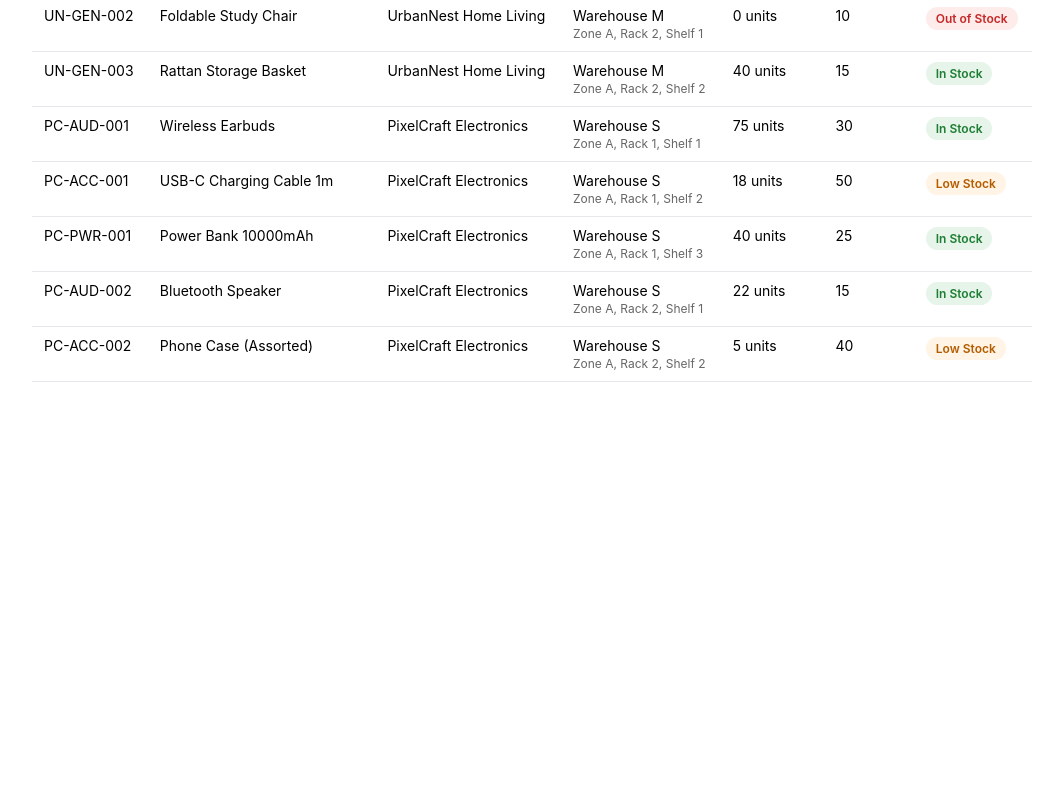
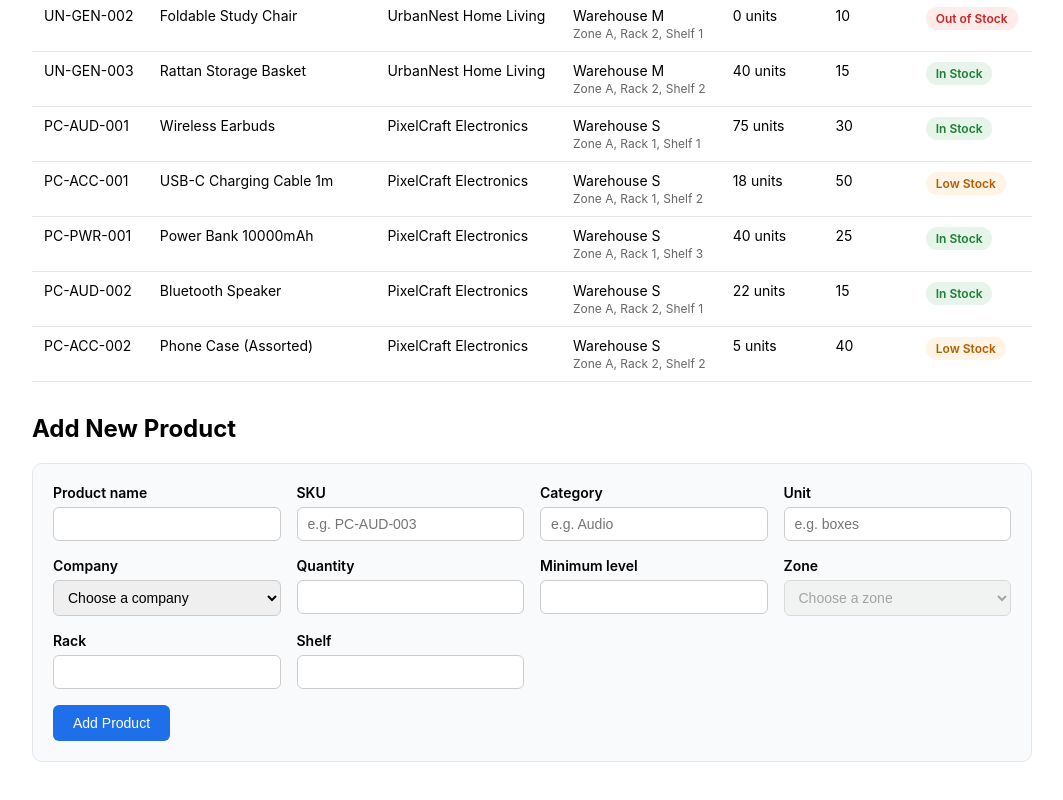
Before and after one commit to mthinzar/C304-CA1, a React (Create React App) app: page / in a window 1280 px wide. Shown: the part 999-1799 px from the top of the page, without its empty margins (108-1171 px from the left). Before the commit the page ends 1405 px from the top, so only its background shows below. Built offline with nearby package versions, Linux system fonts and the light colour scheme.

Commit message:
Add product form with validation

```diff
--- a/src/App.js
+++ b/src/App.js
@@ -1,14 +1,21 @@
-import {useState} from 'react';
+import { useState } from "react";
 import "./App.css";
-import {products} from "./data";
+import { products } from "./data";
 import InventoryOverviewPage from "./components/InventoryOverviewPage";
 
 function App() {
   const [productList, setProductList] = useState(products);
 
+  function handleAddProduct(newProduct) {
+    setProductList((prev) => [...prev, newProduct]);
+  }
+
   return (
     <div className="App">
-      <InventoryOverviewPage products={productList} />
+      <InventoryOverviewPage
+        products={productList}
+        onAddProduct={handleAddProduct}
+      />
     </div>
   );
 }
--- /dev/null
+++ b/src/components/AddProductForm.js
@@ -0,0 +1,240 @@
+import { useState } from "react";
+
+const initialForm = {
+  name: "",
+  sku: "",
+  category: "",
+  unit: "",
+  companyId: "",
+  quantity: "",
+  minThreshold: "",
+  zone: "",
+  rack: "",
+  shelf: "",
+};
+
+function AddProductForm({ products, companies, warehouses, bookings, onAddProduct }) {
+  const [form, setForm] = useState(initialForm);
+  const [errors, setErrors] = useState({});
+  const [successMessage, setSuccessMessage] = useState("");
+
+  // Find the warehouse the chosen company rents, and the chosen zone
+  const booking = bookings.find((b) => b.companyId === form.companyId);
+  const selectedWarehouse = booking
+    ? warehouses.find((w) => w.id === booking.warehouseId)
+    : null;
+  const selectedZone = selectedWarehouse
+    ? selectedWarehouse.zones.find((z) => z.id === form.zone)
+    : null;
+
+  function handleChange(e) {
+    const { name, value } = e.target;
+
+    if (name === "companyId") {
+      // A different company means a different warehouse, so clear the zone
+      setForm((prev) => ({ ...prev, companyId: value, zone: "" }));
+    } else {
+      setForm((prev) => ({ ...prev, [name]: value }));
+    }
+
+    setSuccessMessage("");
+  }
+
+  function validateForm() {
+    const newErrors = {};
+    const quantity = Number(form.quantity);
+    const minThreshold = Number(form.minThreshold);
+    const rack = Number(form.rack);
+    const shelf = Number(form.shelf);
+
+    if (form.name.trim() === "") {
+      newErrors.name = "Please enter a product name.";
+    }
+
+    if (form.sku.trim() === "") {
+      newErrors.sku = "Please enter a SKU.";
+    } else {
+      const sameSku = products.filter(
+        (p) => p.sku.toLowerCase() === form.sku.trim().toLowerCase()
+      );
+      if (sameSku.length > 0) {
+        newErrors.sku = "This SKU already exists.";
+      }
+    }
+
+    if (form.companyId === "") {
+      newErrors.companyId = "Please choose a company.";
+    }
+
+    if (form.quantity === "") {
+      newErrors.quantity = "Please enter a quantity.";
+    } else if (quantity < 0) {
+      newErrors.quantity = "Quantity cannot be negative.";
+    }
+
+    if (form.minThreshold === "") {
+      newErrors.minThreshold = "Please enter a minimum level.";
+    } else if (minThreshold < 1) {
+      newErrors.minThreshold = "Minimum level must be at least 1.";
+    }
+
+    if (form.zone === "") {
+      newErrors.zone = "Please choose a zone.";
+    }
+
+    if (selectedZone) {
+      if (form.rack === "" || rack < 1 || rack > selectedZone.racks) {
+        newErrors.rack = `Rack must be between 1 and ${selectedZone.racks}.`;
+      }
+      if (form.shelf === "" || shelf < 1 || shelf > selectedZone.shelvesPerRack) {
+        newErrors.shelf = `Shelf must be between 1 and ${selectedZone.shelvesPerRack}.`;
+      }
+    }
+
+    // Check that no other product is already on this shelf
+    if (selectedZone && !newErrors.rack && !newErrors.shelf) {
+      const shelfTaken = products.filter(
+        (p) =>
+          p.warehouseId === selectedWarehouse.id &&
+          p.location.zone === form.zone &&
+          p.location.rack === rack &&
+          p.location.shelf === shelf
+      );
+      if (shelfTaken.length > 0) {
+        newErrors.shelf = `This shelf is already used by ${shelfTaken[0].name}.`;
+      }
+    }
+
+    return newErrors;
+  }
+
+  function handleSubmit(e) {
+    e.preventDefault();
+
+    const newErrors = validateForm();
+    setErrors(newErrors);
+
+    if (Object.keys(newErrors).length > 0) {
+      return; // stop here if there are errors
+    }
+
+    const newProduct = {
+      id: "P" + Date.now(),
+      sku: form.sku.trim().toUpperCase(),
+      name: form.name.trim(),
+      category: form.category.trim() || "General",
+      companyId: form.companyId,
+      warehouseId: selectedWarehouse.id,
+      location: {
+        zone: form.zone,
+        rack: Number(form.rack),
+        shelf: Number(form.shelf),
+      },
+      quantity: Number(form.quantity),
+      minThreshold: Number(form.minThreshold),
+      unit: form.unit.trim() || "units",
+      lastUpdated: new Date().toISOString().slice(0, 10),
+    };
+
+    onAddProduct(newProduct);
+    setSuccessMessage(`${newProduct.name} was added to ${selectedWarehouse.name}.`);
+    setForm(initialForm);
+  }
+
+  return (
+    <form className="add-form" onSubmit={handleSubmit}>
+      <div className="form-grid">
+        <label>
+          Product name
+          <input name="name" value={form.name} onChange={handleChange} />
+          {errors.name && <span className="error">{errors.name}</span>}
+        </label>
+
+        <label>
+          SKU
+          <input name="sku" value={form.sku} onChange={handleChange} placeholder="e.g. PC-AUD-003" />
+          {errors.sku && <span className="error">{errors.sku}</span>}
+        </label>
+
+        <label>
+          Category
+          <input name="category" value={form.category} onChange={handleChange} placeholder="e.g. Audio" />
+        </label>
+
+        <label>
+          Unit
+          <input name="unit" value={form.unit} onChange={handleChange} placeholder="e.g. boxes" />
+        </label>
+
+        <label>
+          Company
+          <select name="companyId" value={form.companyId} onChange={handleChange}>
+            <option value="">Choose a company</option>
+            {companies.map((company) => (
+              <option key={company.id} value={company.id}>
+                {company.name}
+              </option>
+            ))}
+          </select>
+          {errors.companyId && <span className="error">{errors.companyId}</span>}
+          {selectedWarehouse && (
+            <span className="form-hint">
+              Stored in {selectedWarehouse.name} ({selectedWarehouse.size})
+            </span>
+          )}
+        </label>
+
+        <label>
+          Quantity
+          <input type="number" name="quantity" value={form.quantity} onChange={handleChange} />
+          {errors.quantity && <span className="error">{errors.quantity}</span>}
+        </label>
+
+        <label>
+          Minimum level
+          <input type="number" name="minThreshold" value={form.minThreshold} onChange={handleChange} />
+          {errors.minThreshold && <span className="error">{errors.minThreshold}</span>}
+        </label>
+
+        <label>
+          Zone
+          <select name="zone" value={form.zone} onChange={handleChange} disabled={!selectedWarehouse}>
+            <option value="">Choose a zone</option>
+            {selectedWarehouse &&
+              selectedWarehouse.zones.map((zone) => (
+                <option key={zone.id} value={zone.id}>
+                  Zone {zone.id} ({zone.type})
+                </option>
+              ))}
+          </select>
+          {errors.zone && <span className="error">{errors.zone}</span>}
+          {selectedZone && (
+            <span className="form-hint">
+              Racks 1–{selectedZone.racks}, Shelves 1–{selectedZone.shelvesPerRack}
+            </span>
+          )}
+        </label>
+
+        <label>
+          Rack
+          <input type="number" name="rack" value={form.rack} onChange={handleChange} />
+          {errors.rack && <span className="error">{errors.rack}</span>}
+        </label>
+
+        <label>
+          Shelf
+          <input type="number" name="shelf" value={form.shelf} onChange={handleChange} />
+          {errors.shelf && <span className="error">{errors.shelf}</span>}
+        </label>
+      </div>
+
+      <button type="submit" className="submit-button">
+        Add Product
+      </button>
+
+      {successMessage && <p className="success-message">{successMessage}</p>}
+    </form>
+  );
+}
+
+export default AddProductForm;
--- a/src/components/Inventory.css
+++ b/src/components/Inventory.css
@@ -140,3 +140,65 @@
   color: #666;
   margin: 0 0 8px;
 }
+
+.add-form {
+  background: #f9fafb;
+  border: 1px solid #e5e7eb;
+  border-radius: 10px;
+  padding: 20px;
+  margin-bottom: 40px;
+}
+
+.form-grid {
+  display: grid;
+  grid-template-columns: repeat(auto-fill, minmax(220px, 1fr));
+  gap: 16px;
+}
+
+.form-grid label {
+  display: flex;
+  flex-direction: column;
+  gap: 6px;
+  font-size: 14px;
+  font-weight: 600;
+}
+
+.form-grid input,
+.form-grid select {
+  padding: 8px 10px;
+  border: 1px solid #ccc;
+  border-radius: 6px;
+  font-size: 14px;
+  font-weight: normal;
+}
+
+.error {
+  color: #c62828;
+  font-size: 12px;
+  font-weight: normal;
+}
+
+.form-hint {
+  color: #666;
+  font-size: 12px;
+  font-weight: normal;
+}
+
+.submit-button {
+  margin-top: 16px;
+  padding: 10px 20px;
+  background: #1f6feb;
+  color: white;
+  border: none;
+  border-radius: 6px;
+  font-size: 14px;
+  cursor: pointer;
+}
+
+.success-message {
+  margin-top: 12px;
+  padding: 10px 12px;
+  background: #e6f4ea;
+  color: #1e7e34;
+  border-radius: 6px;
+}
--- a/src/components/InventoryOverviewPage.js
+++ b/src/components/InventoryOverviewPage.js
@@ -2,7 +2,8 @@ import { useState } from "react";
 import SummaryCard from "./SummaryCard";
 import InventoryFilters from "./InventoryFilters";
 import InventoryTable from "./InventoryTable";
-import { getStockStatus, companies, warehouses } from "../data";
+import AddProductForm from "./AddProductForm";
+import { getStockStatus, companies, warehouses, bookings } from "../data";
 import "./Inventory.css";
 
 const initialFilters = {
@@ -12,7 +13,7 @@ const initialFilters = {
   status: "All",
 };
 
-function InventoryOverviewPage({ products }) {
+function InventoryOverviewPage({ products, onAddProduct }) {
   const [filters, setFilters] = useState(initialFilters);
 
   function handleFilterChange(e) {
@@ -86,6 +87,15 @@ function InventoryOverviewPage({ products }) {
         companies={companies}
         warehouses={warehouses}
       />
+
+      <h2 className="section-title">Add New Product</h2>
+      <AddProductForm
+        products={products}
+        companies={companies}
+        warehouses={warehouses}
+        bookings={bookings}
+        onAddProduct={onAddProduct}
+      />
     </div>
   );
 }
```
